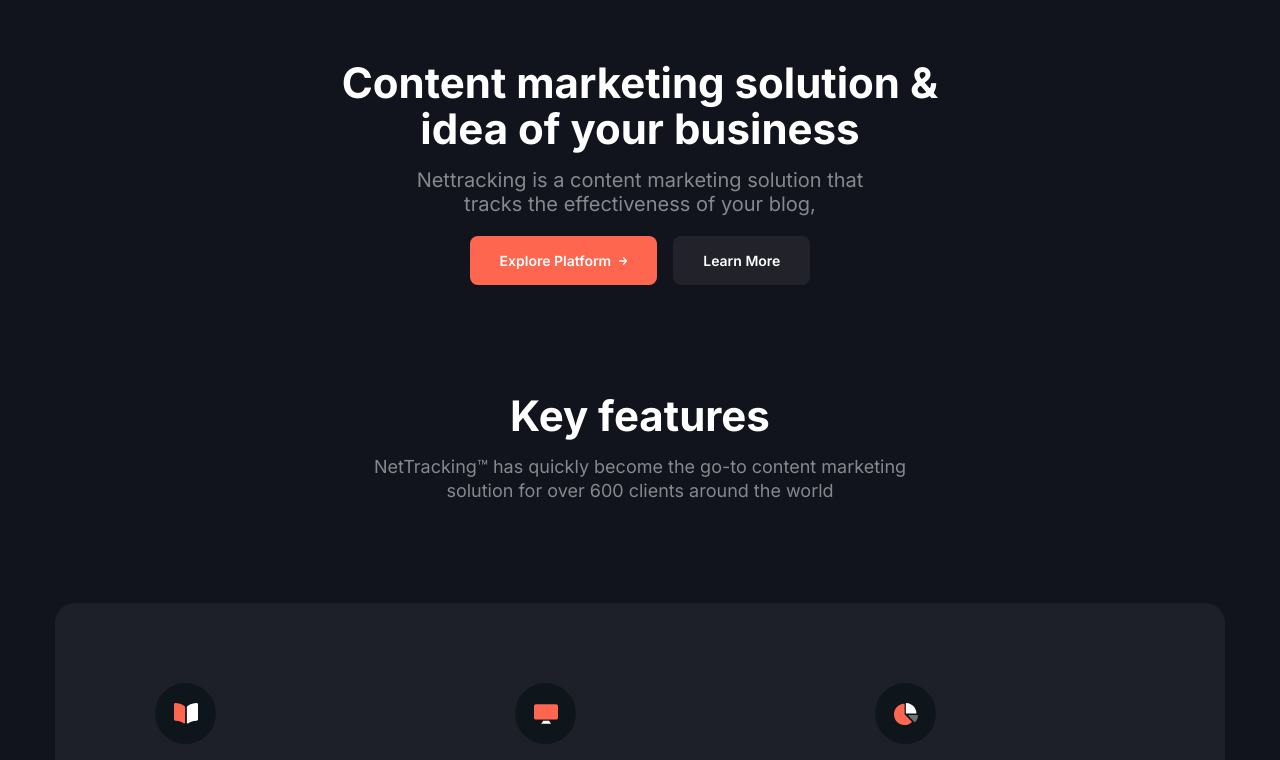
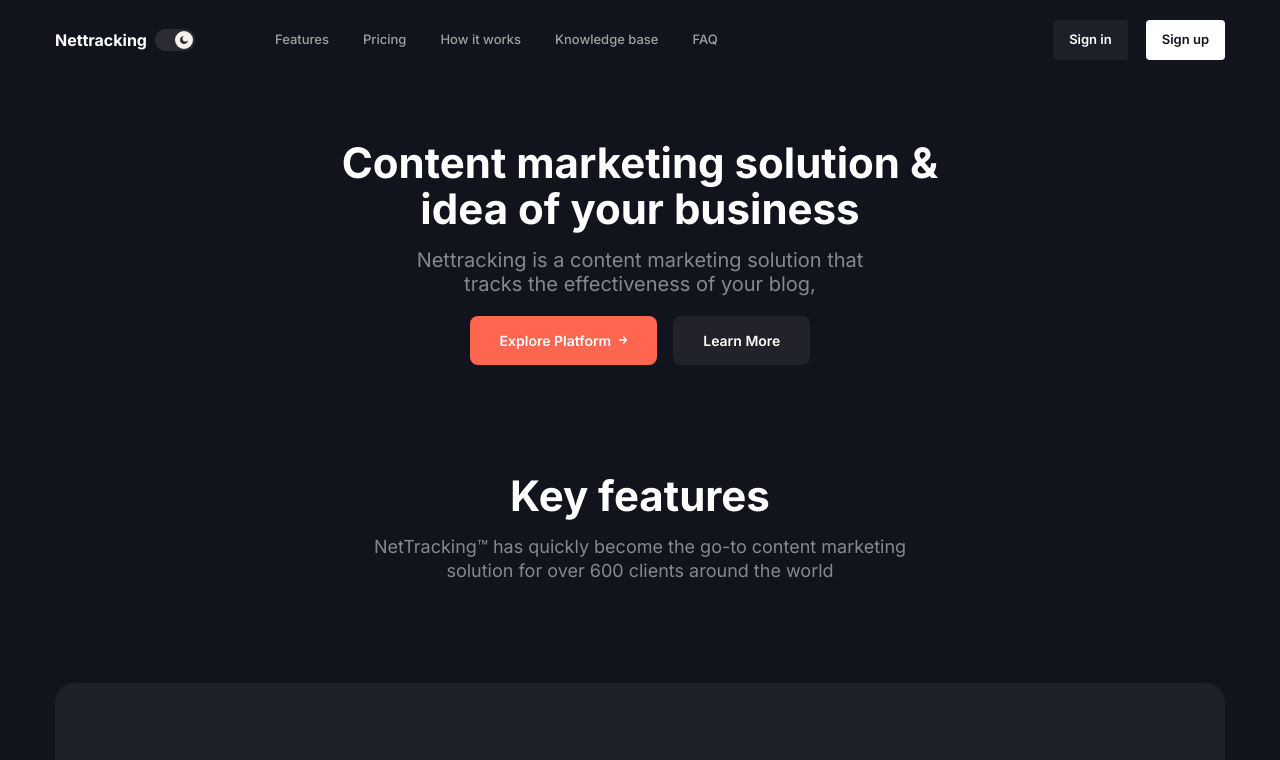
Before and after one commit to Anirat04/Nettracking, a website: page src/index.html in a window 1280 px wide. Shown: the top 760 px of the page. Drawn offline with nearby package versions, Linux system fonts and the light colour scheme.

Commit message:
Navbar with responsiveness has been completed

```diff
--- a/src/index.html
+++ b/src/index.html
@@ -14,12 +14,38 @@
         rel="stylesheet">
     <!-- Swiper Js CDN -->
     <link rel="stylesheet" href="https://cdn.jsdelivr.net/npm/swiper@11/swiper-bundle.min.css" />
+    <script>
+        // Sticky navbar
+        window.onscroll = function () { stickyNav() };
+        function stickyNav() {
+            if (window.scrollY >= 300) {
+                console.log(window.scrollY)
+                document.getElementById("navbar").style.position = "sticky"
+                document.getElementById("navbar").style.backgroundColor = "#22222B"
+                document.getElementById("navbar").style.boxShadow = "0 10px 15px -3px rgb(0 0 0 / 0.1), 0 4px 6px -4px rgb(0 0 0 / 0.1)"
+            } else {
+                document.getElementById("navbar").style.position = "relative";
+                document.getElementById("navbar").style.backgroundColor = "transparent"
+                document.getElementById("navbar").style.boxShadow = "none"
+            }
+        }
+        // Toggle menu button
+        function toggleMenu() {
+            var x = document.getElementById("responsiveMenu");
+            if (x.style.display === "block") {
+                x.style.display = "none";
+            } else {
+                x.style.display = "block";
+            }
+        }
+    </script>
 </head>
 
 <body class="bg-bodyBg font-inter">
     <main>
         <!-- Navbar Starts here -->
-        <nav id="navbar" class="max-w-[1170px] mx-auto hidden py-6 flex items-center gap-[80px]">
+        <nav id="navbar" class="top-0 z-[99999] transition-all ease-linear duration-150">
+            <div class="max-w-[1170px] mx-auto py-5 flex items-center justify-between gap-[80px] px-5 xl:px-0">
                 <!-- Header- LOGO and Theme change button starts here -->
                 <header class="flex items-center gap-2">
                     <div>
@@ -37,7 +63,7 @@
                     </div>
                 </header>
                 <!-- Navigation menu starts here -->
-            <menu class="flex-grow">
+                <menu class="flex-grow hidden lg:flex">
                     <ul class="flex gap-[34px] text-[13px] font-medium">
                         <li class="text-menuTextCol hover:text-white"><a href="#key-features">Features</a></li>
                         <li class="text-menuTextCol hover:text-white"><a href="#our-pricing-plan">Pricing</a></li>
@@ -47,22 +73,48 @@
                     </ul>
                 </menu>
                 <!-- Signin Signup buttons starts here -->
-            <div class="flex gap-[18px]">
-                <button class="py-[10px] px-[16px] text-white text-[13px] font-semibold bg-[#1D1F29] rounded-[4px]"><a
+                <div class="lg:flex gap-[18px] hidden">
+                    <button
+                        class="py-[10px] px-[16px] text-white text-[13px] font-semibold bg-[#1D1F29] rounded-[4px]"><a
                             href="#">Sign in</a></button>
-                <button class="py-[10px] px-[16px] text-[#12141D] text-[13px] font-semibold bg-white rounded-[4px]"><a
+                    <button
+                        class="py-[10px] px-[16px] text-[#12141D] text-[13px] font-semibold bg-white rounded-[4px]"><a
                             href="#">Sign up</a></button>
                 </div>
+
+                <!--  Hamburger menu icon -->
+                <div onclick="toggleMenu()" class="flex lg:hidden">
+                    <svg width="26" height="20" viewBox="0 0 26 20" fill="none" xmlns="http://www.w3.org/2000/svg">
+                        <path d="M1 1H25" stroke="#FFFEFF" stroke-width="1.5" stroke-linecap="round" />
+                        <path d="M1 10H25" stroke="#FFFEFF" stroke-width="1.5" stroke-linecap="round" />
+                        <path d="M1 19H25" stroke="#FFFEFF" stroke-width="1.5" stroke-linecap="round" />
+                    </svg>
+                </div>
+            </div>
         </nav>
+        <!-- Responsive Menu -->
+        <div id="responsiveMenu" class="hidden w-full h-full bg-[rgba(0,0,0,0.7)] backdrop-blur-md fixed py-8 z-[99999]">
+            <menu class="">
+                <ul class=" space-y-[34px] text-[18px] font-medium text-center">
+                    <li class="text-white"><a href="#key-features">Features</a></li>
+                    <li class="text-white"><a href="#our-pricing-plan">Pricing</a></li>
+                    <li class="text-white"><a href="#how-it-works">How it works</a></li>
+                    <li class="text-white"><a href="">Knowledge base</a></li>
+                    <li class="text-white"><a href="#faq">FAQ</a></li>
+                </ul>
+            </menu>
+        </div>
 
         <!-- Banner section starts here -->
         <section id="banner" class="max-w-[1170px] mx-auto mt-[60px]">
             <div class="max-w-[620px] mx-auto text-center">
                 <div class="">
-                    <h1 class="text-white text-[26px] md:text-[42px] font-bold leading-[32px] md:leading-[46px] px-5 md:px-0">
+                    <h1
+                        class="text-white text-[26px] md:text-[42px] font-bold leading-[32px] md:leading-[46px] px-5 md:px-0">
                         Content marketing solution &<br class="md:hidden"> idea of your business
                     </h1>
-                    <p class="text-textSecondHeading text-[12px] md:text-[20px] leading-6 mt-4 px-[54px] md:px-20">Nettracking is a content
+                    <p class="text-textSecondHeading text-[12px] md:text-[20px] leading-6 mt-4 px-[54px] md:px-20">
+                        Nettracking is a content
                         marketing
                         solution that tracks the effectiveness of your blog,</p>
                 </div>
@@ -78,7 +130,8 @@
                             </svg>
                         </span>
                     </button>
-                    <button class="bg-[#22222B] text-[9px] md:text-[14px] font-semibold text-white py-[7px] md:py-[14px] px-[13px] md:px-[30px] rounded-[4.5px] md:rounded-lg">
+                    <button
+                        class="bg-[#22222B] text-[9px] md:text-[14px] font-semibold text-white py-[7px] md:py-[14px] px-[13px] md:px-[30px] rounded-[4.5px] md:rounded-lg">
                         <a href="">Learn More</a>
                     </button>
                 </div>
```
Also changed, not shown: src/output.css. Lines whose indentation alone changed are shown as unchanged.
